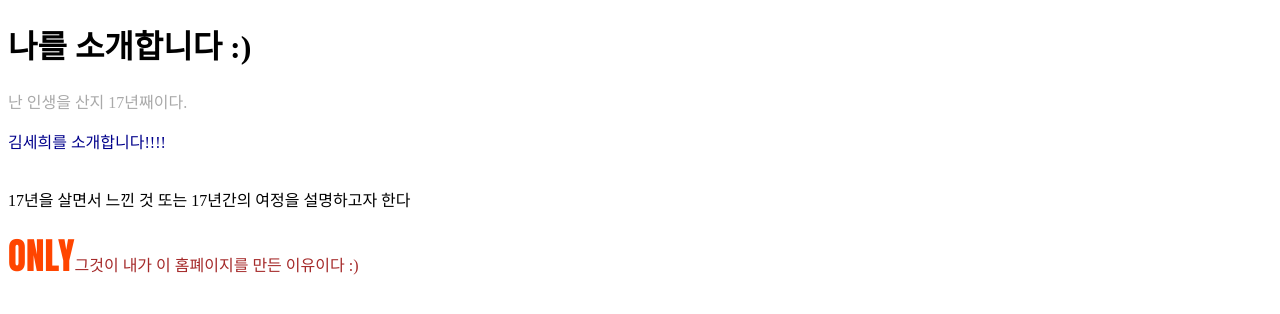
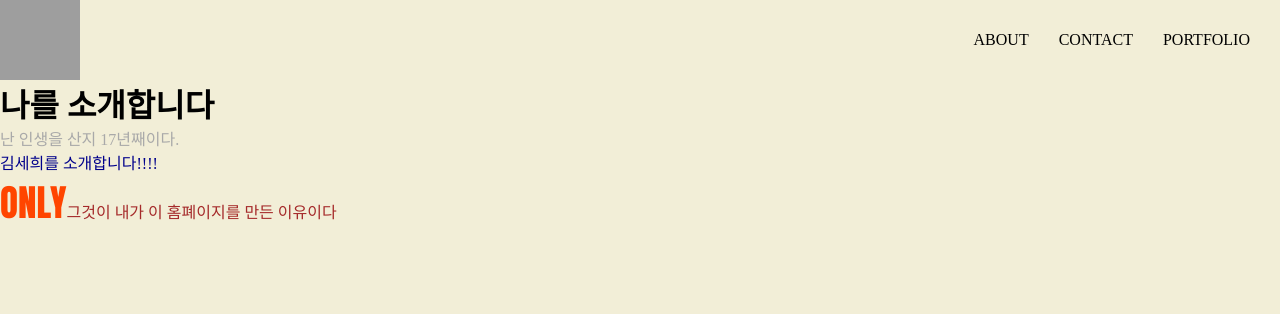
Before and after one commit to darinashin/SEHUI, a plain HTML site: page index.html in a window 1280 px wide. Drawn offline with Linux system fonts and the light colour scheme; grey boxes are pictures that could not be loaded; a web font is replaced by a local one.

Commit message:
2023년 7월 24일

```diff
--- a/index.html
+++ b/index.html
@@ -1,20 +1,27 @@
 <!DOCTYPE html>
 <html lang="ko">
-<head>
-    <meta charset="UTF-8">
-    <meta name="viewport" content="width=device-width, initial-scale=1.0">
-    <link rel="stylesheet" href="style.css">
+  <head>
+    <meta charset="UTF-8" />
+    <meta name="viewport" content="width=device-width, initial-scale=1.0" />
+    <link rel="stylesheet" href="style.css" />
     <title>김세희를 소개합니다ㅏ하하핰</title>
-
-
-</head>
-<body>
-
-    <div id="first"> <h1>나를 소개합니다  :)</h1>
-        <p id="p1"> 난 인생을 산지 17년째이다.</p>
-        <p class="p2"> 김세희를 소개합니다!!!! </p>
-         <br> 17년을 살면서 느낀 것 또는 17년간의 여정을 설명하고자 한다
-         <p id="reason">그것이 내가 이  홈폐이지를 만든 이유이다  :)</p></div>
-    </p>
-</body>
+  </head>
+  <body>
+    <div id="first">
+      <div id="header">
+        <a href="/" id="logo"></a>
+        <nav class="gnb">
+          <ul>
+            <li><a href="#">ABOUT</a></li>
+            <li><a href="#">CONTACT</a></li>
+            <li><a href="#">PORTFOLIO</a></li>
+          </ul>
+        </nav>
+      </div>
+      <h1>나를 소개합니다</h1>
+      <p id="p1">난 인생을 산지 17년째이다.</p>
+      <p class="p2">김세희를 소개합니다!!!!</p>
+      <p id="reason">그것이 내가 이 홈폐이지를 만든 이유이다</p>
+    </div>
+  </body>
 </html>
--- a/style.css
+++ b/style.css
@@ -1,43 +1,80 @@
-*{
-    margin: 20;
+* {
+  margin: 0;
+  padding: 0;
+  box-sizing: border-box;
 }
 
 @font-face {
-    font-family: 'Giants-Bold';
-    src: url('https://cdn.jsdelivr.net/gh/projectnoonnu/noonfonts_2307-1@1.1/Giants-Bold.woff2') format('woff2');
+  font-family: "Giants-Bold";
+  src: url("https://cdn.jsdelivr.net/gh/projectnoonnu/noonfonts_2307-1@1.1/Giants-Bold.woff2")
+    format("woff2");
   font-weight: 700;
   font-style: normal;
 }
-html{
-    font-family:'Giants-Bold' ;
+html {
+  font-family: "Giants-Bold";
 }
 
 h1 {
   color: black;
 }
 
-p{
+p {
   color: darkgray;
 }
-.p2{
+.p2 {
   color: darkblue;
 }
 
-#reason{
+#reason {
   color: brown;
 }
+li {
+  list-style-type: none;
+}
 
-#reason::before{
+#reason::before {
   content: "ONLY";
   font-size: 37px;
   color: orangered;
-    font-family: Impact, Haettenschweiler, 'Arial Narrow Bold', sans-serif;
+  font-family: Impact, Haettenschweiler, "Arial Narrow Bold", sans-serif;
+}
+#first {
+  box-sizing: border-box;
+  height: 100vh;
+  background-color: #f2eed7;
+}
 
+#header {
+  height: 80px;
 }
-#first{
-    box-sizing : border-box
-    height: 100vh;
+#logo {
+  display: block;
+  width: 80px;
+  height: 80px;
+  background-image: url("https://i.pinimg.com/564x/d0/e6/33/d0e633b592cf3ff5813eed6c40ca6373.jpg");
+  background-size: cover;
+  float: left;
 }
-/* #first{
-    background-color: #F2EED7;
-} */
+.gnb {
+  float: right;
+}
+.gnb ul li {
+  float: left;
+  margin-right: 30px;
+  line-height: 80px;
+}
+* {
+  margin: 0;
+  padding: 0;
+  box-sizing: border-box;
+}
+
+a {
+  text-decoration: none;
+  color: inherit;
+}
+
+li {
+  list-style: none;
+}
```
Lines whose indentation alone changed are shown as unchanged.
